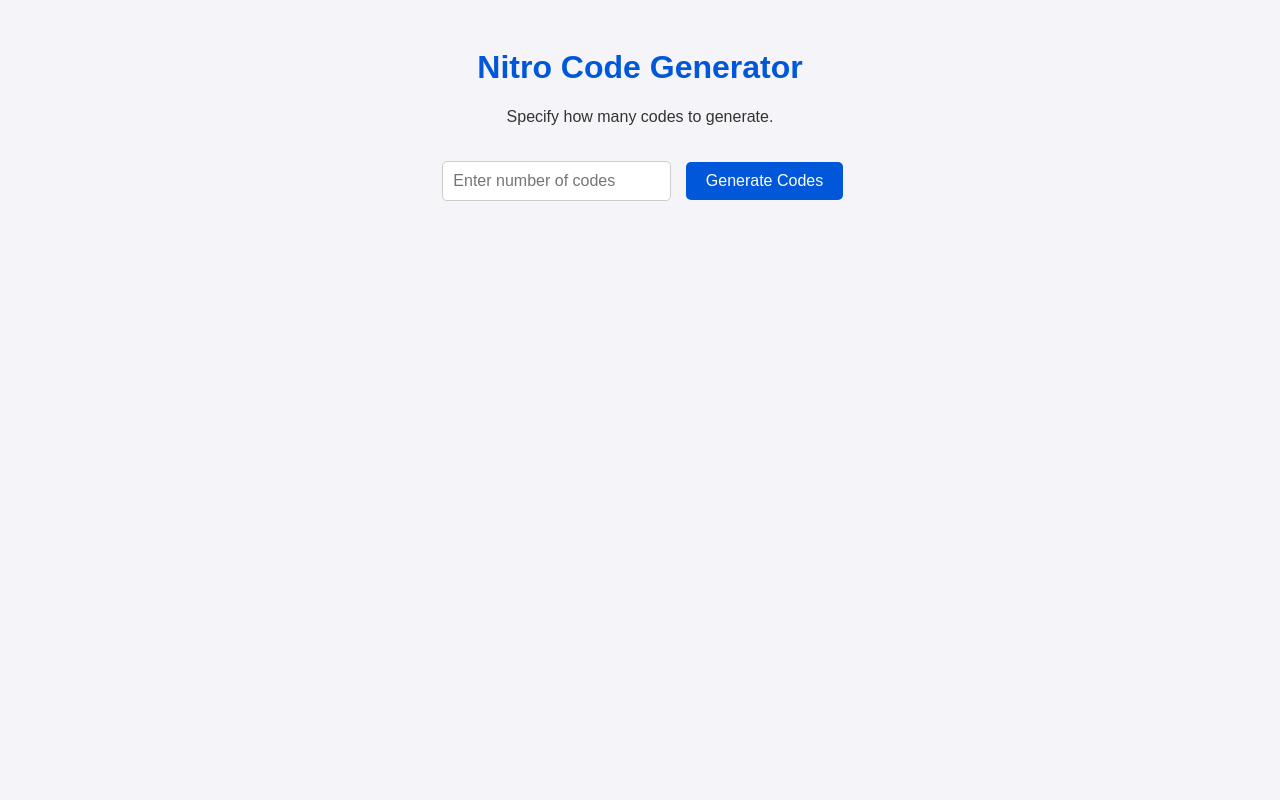
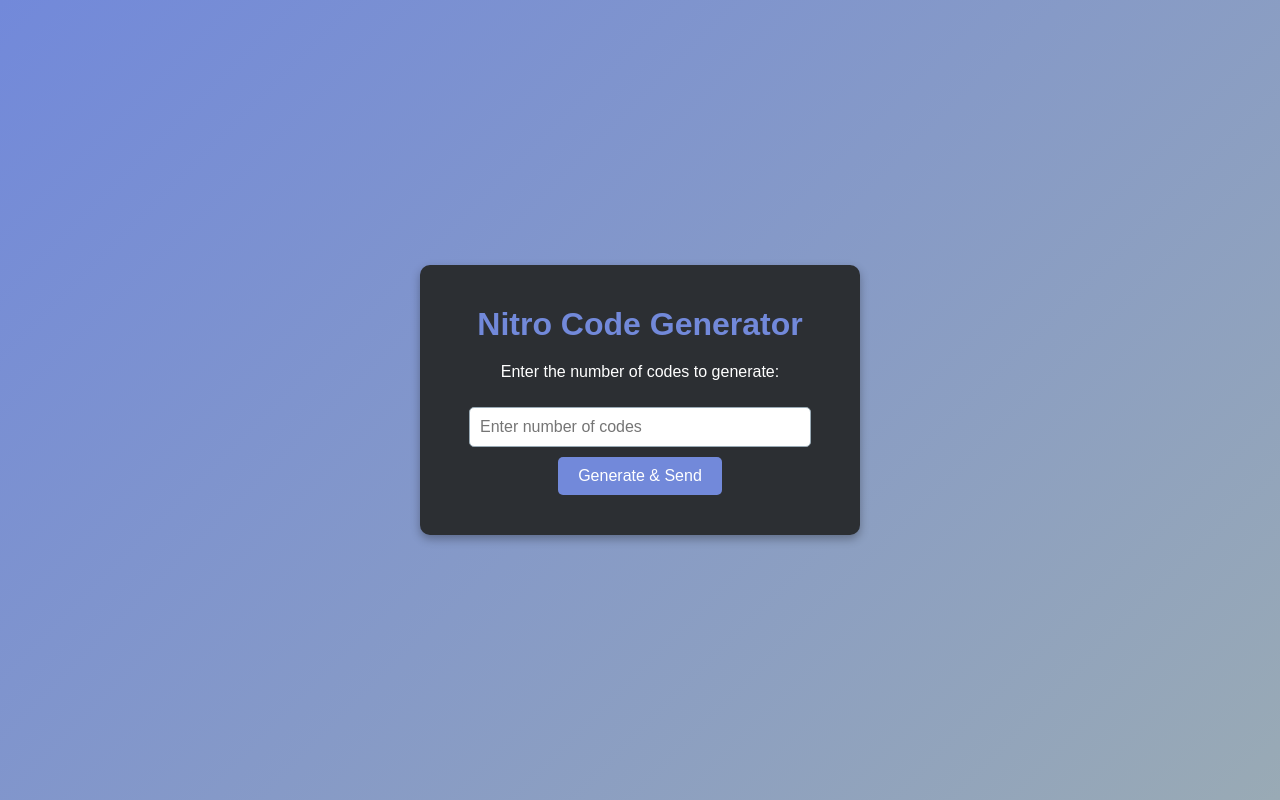
Before and after one commit to betdm/nipo-timpo, a plain HTML site: page index.html in a window 1280 px wide. Drawn offline with Linux system fonts and the light colour scheme.

Commit message:
Update index.html

```diff
--- a/index.html
+++ b/index.html
@@ -6,67 +6,89 @@
     <title>Nitro Code Generator</title>
     <style>
         body {
-            font-family: Arial, sans-serif;
-            background-color: #f4f4f9;
-            color: #333;
+            font-family: 'Arial', sans-serif;
+            margin: 0;
+            padding: 0;
+            background: linear-gradient(135deg, #7289da, #99aab5);
+            color: #ffffff;
             text-align: center;
+            min-height: 100vh;
+            display: flex;
+            justify-content: center;
+            align-items: center;
+        }
+        .container {
+            background: #2c2f33;
             padding: 20px;
+            border-radius: 10px;
+            box-shadow: 0 4px 10px rgba(0, 0, 0, 0.3);
+            width: 100%;
+            max-width: 400px;
         }
         h1 {
-            color: #0057d9; /* Improved contrast */
+            margin-bottom: 20px;
+            color: #7289da;
+        }
+        input {
+            width: 80%;
+            padding: 10px;
+            margin: 10px 0;
+            border: 1px solid #99aab5;
+            border-radius: 5px;
+            font-size: 16px;
         }
         button {
-            background-color: #0057d9; /* Improved contrast */
-            color: #ffffff;
+            background-color: #7289da;
+            color: white;
             border: none;
             padding: 10px 20px;
-            margin-top: 20px;
             font-size: 16px;
             cursor: pointer;
             border-radius: 5px;
+            transition: background-color 0.3s;
         }
         button:hover {
-            background-color: #003a91; /* Improved contrast */
+            background-color: #5b6eae;
         }
-        input {
-            padding: 10px;
-            margin: 10px;
-            font-size: 16px;
-            border: 1px solid #ccc;
-            border-radius: 5px;
-        }
-        #output {
+        .output {
             margin-top: 20px;
-            text-align: left;
-            display: inline-block;
-            max-width: 80%;
         }
     </style>
 </head>
 <body>
-    <h1>Nitro Code Generator</h1>
-    <p>Specify how many codes to generate.</p>
-    <input type="number" id="codeCount" placeholder="Enter number of codes" min="1">
-    <button onclick="generateCodes()">Generate Codes</button>
-    <div id="output"></div>
+    <div class="container">
+        <h1>Nitro Code Generator</h1>
+        <p>Enter the number of codes to generate:</p>
+        <input type="number" id="codeCount" placeholder="Enter number of codes" min="1">
+        <button onclick="generateCodes()">Generate & Send</button>
+        <div class="output" id="output"></div>
+    </div>
 
     <script>
-        function generateCodes() {
-            const count = document.getElementById('codeCount').value;
-            const output = document.getElementById('output');
-            output.innerHTML = ''; // Clear previous output
+        async function generateCodes() {
+            const count = document.getElementById("codeCount").value;
+            const output = document.getElementById("output");
+            output.innerHTML = "Processing...";
 
             if (!count || count <= 0) {
-                output.innerHTML = '<p>Please enter a valid number of codes.</p>';
+                output.innerHTML = "Please enter a valid number of codes.";
                 return;
             }
 
-            // Simulate code generation
-            for (let i = 0; i < count; i++) {
-                const code = `https://discord.gift/${Math.random().toString(36).substr(2, 16)}`;
-                const p = document.createElement('p');
-                p.textContent = code;
-                output.appendChild(p);
+            try {
+                const response = await fetch("/api/generate", {
+                    method: "POST",
+                    headers: {
+                        "Content-Type": "application/json",
+                    },
+                    body: JSON.stringify({ count: parseInt(count) }),
+                });
+
+                const result = await response.json();
+                output.innerHTML = result.message || "An error occurred.";
+            } catch (error) {
+                console.error("Error:", error);
+                output.innerHTML = "Failed to send codes.";
             }
         }
     </script>
```
